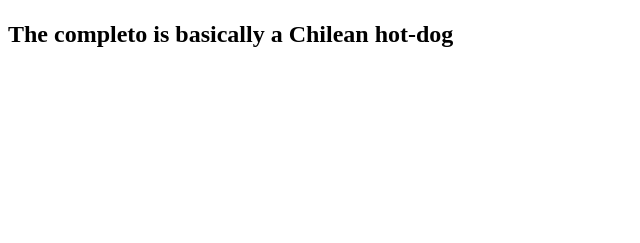
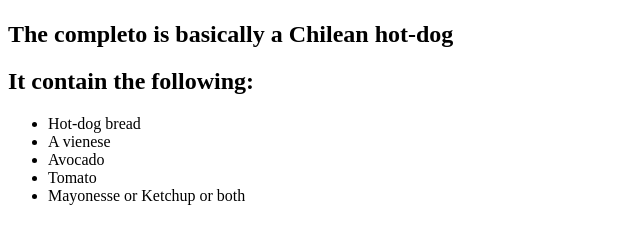
Before and after one commit to Castronimus/odin-recipes, a plain HTML site: page recipes/completo.html in a window 1280 px wide. Shown: the part 383-626 px from the top of the page, without its empty margins (0-640 px from the left). Drawn offline with Linux system fonts and the light colour scheme.

Commit message:
Add completo.html description

```diff
--- a/recipes/completo.html
+++ b/recipes/completo.html
@@ -9,4 +9,12 @@
         <h1>Completo</h1>
         <img src="https://storage.googleapis.com/chile-travel-newsite-static-content/2021/08/completo-italiano.jpg">
         <h2>The completo is basically a Chilean hot-dog</h2>
+        <h2>It contain the following: </h2>
+        <ul>
+            <li>Hot-dog bread</li>
+            <li>A vienese</li>
+            <li>Avocado</li>
+            <li>Tomato</li>
+            <li>Mayonesse or Ketchup or both</li>
+        </ul>
     </body>
```
